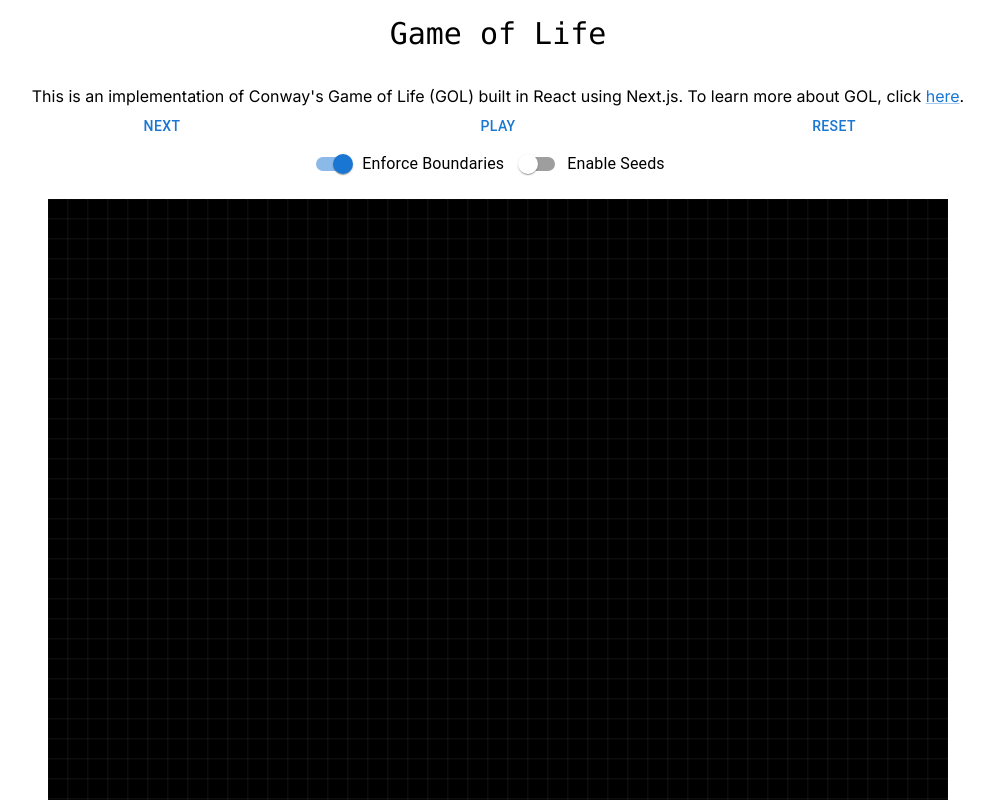
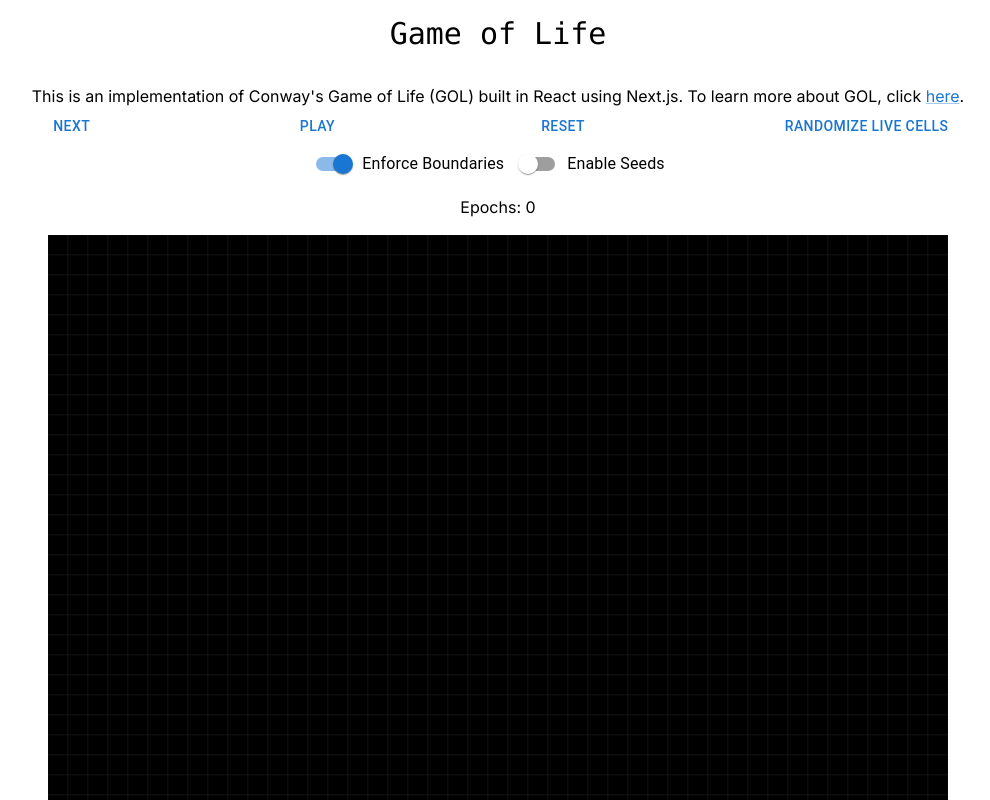
Before and after one commit to tony-phan/game-of-life, a Next.js app: page / in a window 1280 px wide. Shown: the top 800 px of the page, without its empty margins (142-1132 px from the left). Built offline with nearby package versions, Linux system fonts and the light colour scheme.

Commit message:
Added toast notification & random alive cells feature

```diff
--- a/app/page.tsx
+++ b/app/page.tsx
@@ -6,6 +6,8 @@ import FormControlLabel from '@mui/material/FormControlLabel';
 import Switch from '@mui/material/Switch';
 import styles from './page.module.css';
 import { Button, Link } from "@mui/material";
+import { ToastContainer, toast } from 'react-toastify';
+import 'react-toastify/dist/ReactToastify.css';
 
 const WIDTH = 900;
 const HEIGHT = 900;
@@ -13,7 +15,6 @@ const CELL_SIZE = 20;
 const NUM_ROWS = Math.floor(WIDTH / CELL_SIZE);
 const NUM_COLS = Math.floor(HEIGHT / CELL_SIZE);
 const NUM_CELLS = NUM_ROWS * NUM_COLS;
-
 const colors = ["black", "white"];
 
 type Board = number[][];
@@ -30,6 +31,7 @@ export default function Home() {
   const [isPlaying, setIsPlaying] = useState(false);
   const canvasRef = useRef<null | HTMLCanvasElement>(null);
   const [switchStates, setSwitchStates] = useState({ boundarySwitch: true, seedSwitch: false });
+  const [epochs, setEpochs] = useState(0);
 
   let nextBoardFunct = switchStates.seedSwitch ? computeNextBoardSeeds : computeNextBoard;
 
@@ -137,6 +139,7 @@ export default function Home() {
       }
       return newBoard;
     });
+    setEpochs((previousState) => previousState + 1);
   }
 
   const switchEventHandler = (event: React.ChangeEvent<HTMLInputElement>) => {
@@ -164,9 +167,11 @@ export default function Home() {
       }
       return newBoard;
     });
+    setEpochs((previousState) => previousState + 1);
   }
 
   function clearBoard() {
+    setEpochs(0);
     setBoardState(board);
   }
 
@@ -183,6 +188,39 @@ export default function Home() {
     setBoardState(updatedBoardState);
   }
 
+  function getRandomNumber(min: number, max: number): number {
+    return Math.floor(Math.random() * (max - min + 1)) + min;
+  }
+
+  const showToast = () => {
+    toast.error('Cannot randomize cells while the game is in play, please stop the game first', {
+      position: 'bottom-right'
+    });
+  };
+
+
+  function randomizeLiveCells() {
+    if(isPlaying) {
+      showToast();
+      return;
+    }
+
+    setEpochs(0);
+    let randomBoardState = [ ...board ];
+
+    let counter = 0;
+    let numAliveCells = getRandomNumber(0, NUM_CELLS) % NUM_CELLS / 2;
+    while(counter < numAliveCells) {
+      let randomRow = getRandomNumber(0, NUM_ROWS) % NUM_ROWS;
+      let randomCol = getRandomNumber(0, NUM_COLS) % NUM_COLS;
+      if(randomBoardState[randomRow][randomCol] === 0) {
+        randomBoardState[randomRow][randomCol] = 1;
+        ++counter;
+      }
+    }
+    setBoardState(randomBoardState);
+  }
+
   return (
     <div>
       <div className={styles.header}>
@@ -193,7 +231,7 @@ export default function Home() {
           <Button className={styles.btn} onClick={nextBoardFunct}>Next</Button>
           <Button className={styles.btn} onClick={() => setIsPlaying(!isPlaying)}>{ isPlaying ? "Stop" : "Play"}</Button>
           <Button className={styles.btn} onClick={clearBoard}>Reset</Button>
-          {/* <Button className={styles.btn} onClick={clearBoard}>Randomize Cells</Button>*/}
+          <Button className={styles.btn} onClick={randomizeLiveCells}>Randomize Live Cells</Button>
       </div>
       <div className="flex justify-evenly flex-row items-center">
         <FormGroup row>
@@ -201,6 +239,11 @@ export default function Home() {
           <FormControlLabel control={<Switch name="seedSwitch" onChange={switchEventHandler} />} label="Enable Seeds" />
         </FormGroup>
       </div>
+      <div className="flex justify-evenly flex-row items-center m-3">
+        <p>Epochs: {epochs}</p>
+      </div>
+
+      <ToastContainer />
 
       <div className="flex justify-center mt-4">
         <canvas
--- a/package.json
+++ b/package.json
@@ -15,7 +15,8 @@
     "autoprefixer": "^10.4.19",
     "next": "^14.2.2",
     "react": "^18.2.0",
-    "react-dom": "^18.2.0"
+    "react-dom": "^18.2.0",
+    "react-toastify": "^10.0.5"
   },
   "devDependencies": {
     "@types/node": "^20",
```
Also changed, not shown: 1 other file (tests, documents, lock files or other folders).
